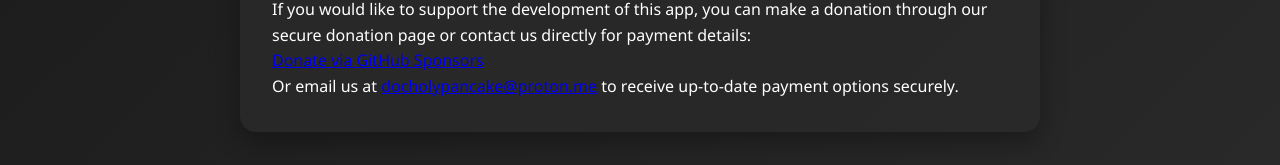
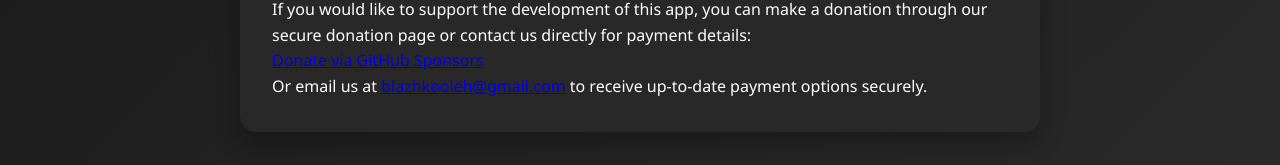
Before and after one commit to docholypancake/pomodoroWeb, a plain HTML site: page helpus.html in a window 1280 px wide. Shown: the part 447-612 px from the top of the page. Drawn offline with Linux system fonts and the light colour scheme.

Commit message:
Update contact email for donation inquiries on Help Us page

```diff
--- a/helpus.html
+++ b/helpus.html
@@ -34,7 +34,7 @@
             <p>
                 <a href="https://github.com/sponsors/docholypancake" target="_blank" rel="noopener noreferrer">Donate via GitHub Sponsors</a>
             </p>
-            <p>Or email us at <a href="mailto:docholypancake@proton.me">docholypancake@proton.me</a> to receive up-to-date payment options securely.</p>
+            <p>Or email us at <a href="mailto:blazhkooleh@gmail.com">blazhkooleh@gmail.com</a> to receive up-to-date payment options securely.</p>
         </div>
     </main>
 
```
